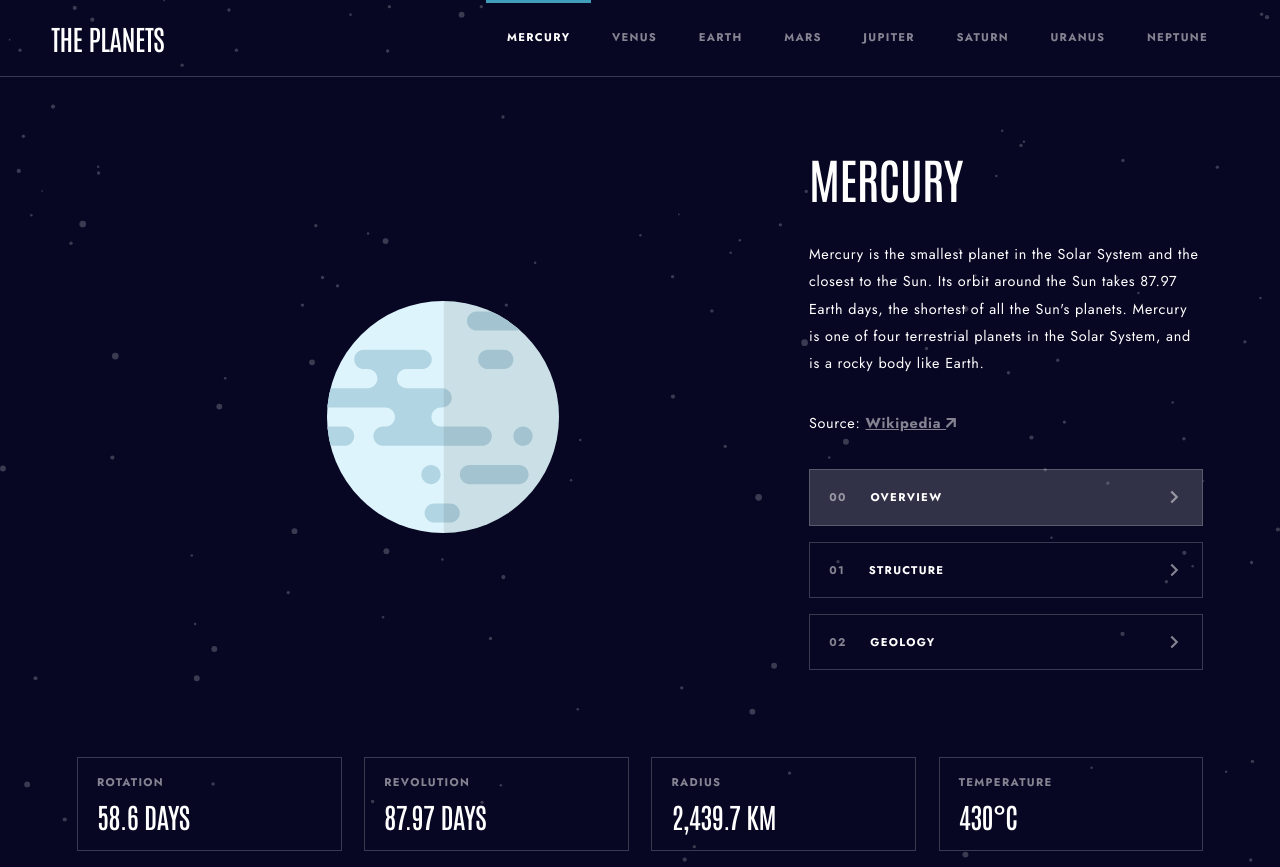
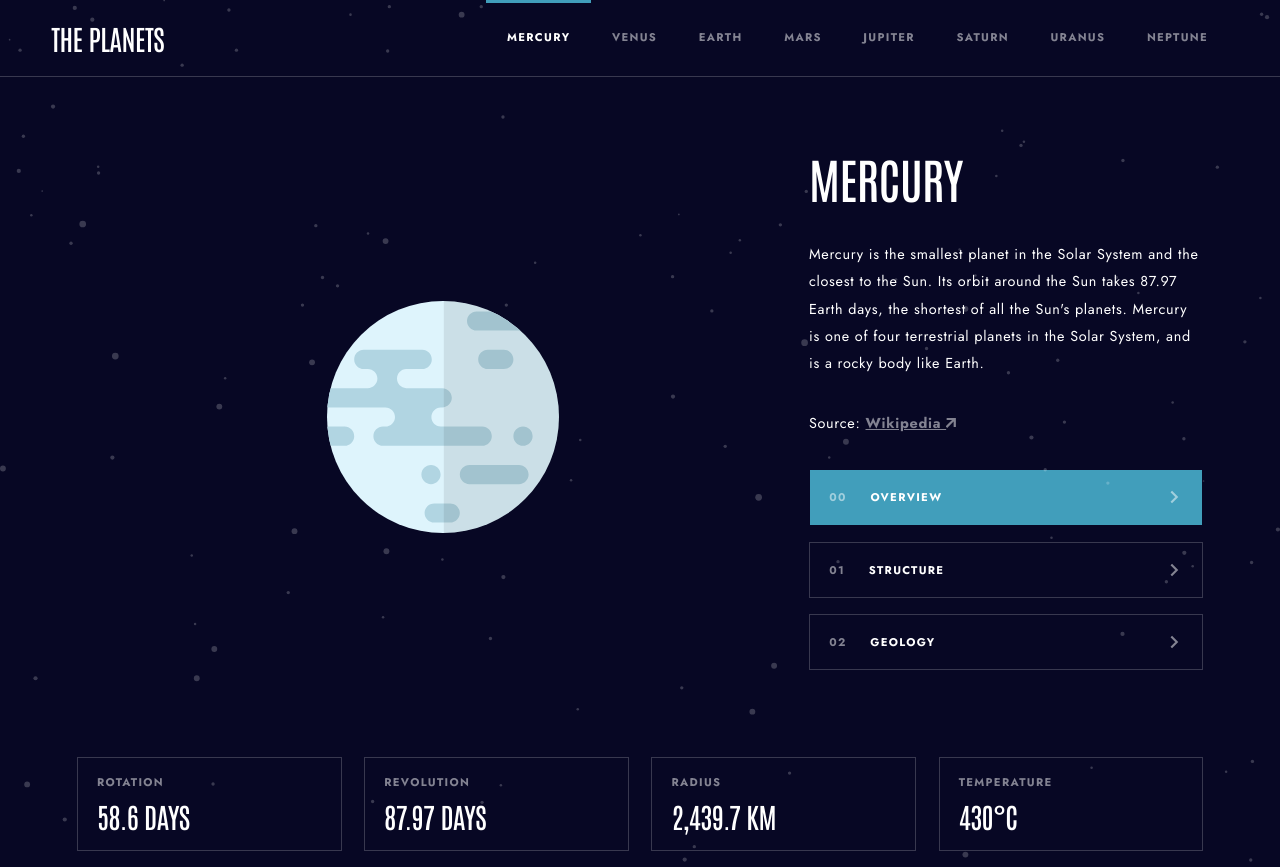
Before and after one commit to marina-lazarevic/The-Planets, a Vue app: page / in a window 1280 px wide. In both pictures the pointer is over the button 1006 px from the left and 497 px from the top of the page. Built offline with nearby package versions, Linux system fonts and the light colour scheme.

Commit message:
button hover effect

```diff
--- a/src/components/PlanetPage.vue
+++ b/src/components/PlanetPage.vue
@@ -305,7 +305,9 @@ export default {
       color: a.$light;
 
       &:hover {
+        border: 1px solid rgba(a.$light, $alpha: 0);
         background-color: a.$gray;
+        transition: background-color .2s ease-out;
       }
 
       &::before {
@@ -318,6 +320,7 @@ export default {
       &:hover {
         &::before {
           opacity: 0;
+          transition: opacity .2s ease-out;
         }
       }
     }
```
